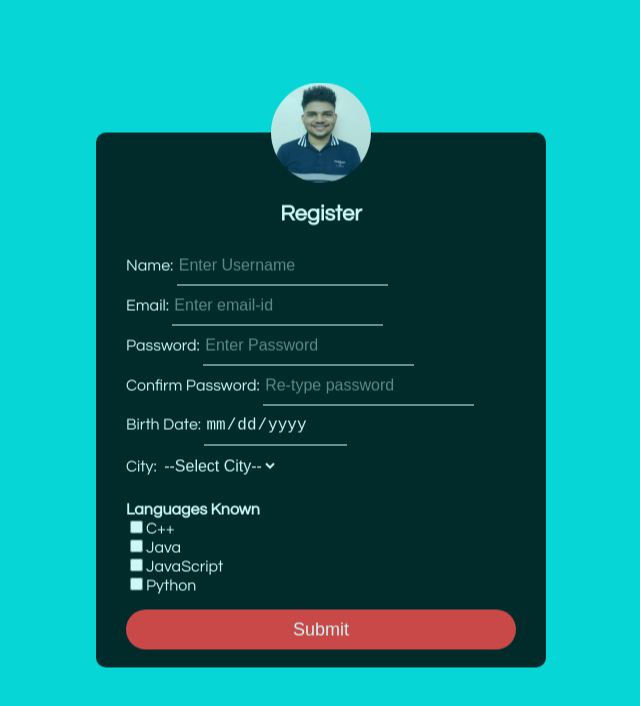
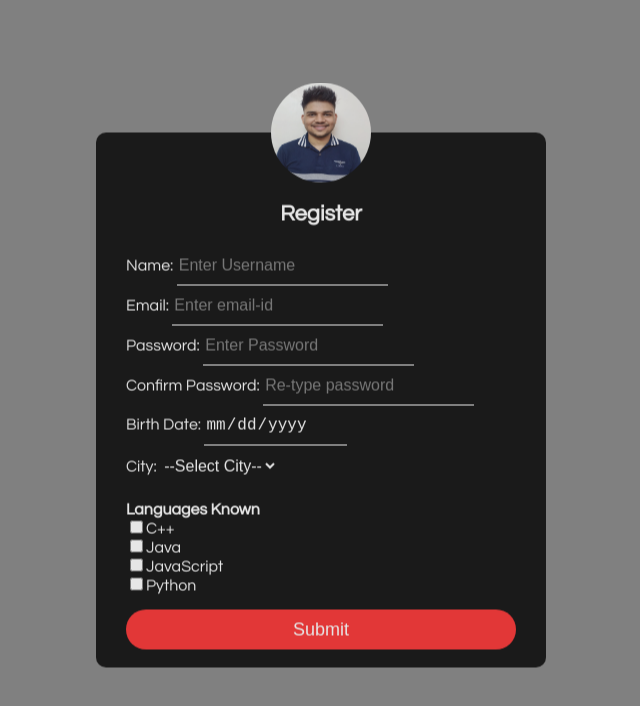
Before and after one commit to Bhushankhot/INTP-LAB, a plain HTML site: page bhushanA.html in a window 1280 px wide. Shown: the whole page, without its empty margins (319-959 px from the left). Drawn offline with Linux system fonts and the light colour scheme.

Commit message:
Update bhushanA.html

```diff
--- a/bhushanA.html
+++ b/bhushanA.html
@@ -7,7 +7,7 @@
 body{
            margin: 0;
            padding: 0;
-           background-color: rgb(7, 214, 214);
+           background-color: grey;
 
              background-position: center;
 
```
